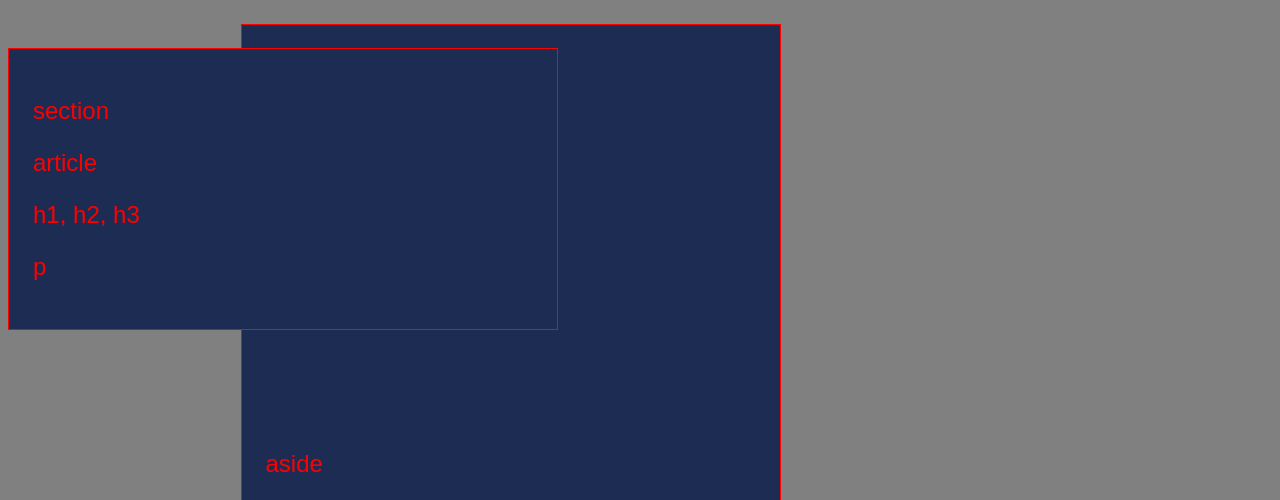
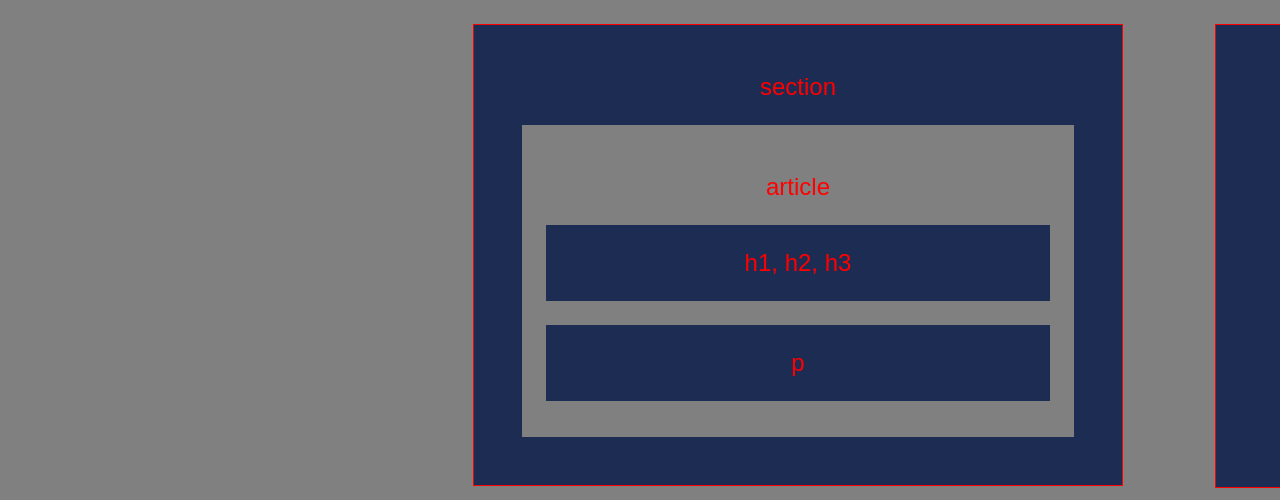
Before and after one commit to LonnieWhite/HW-Wireframe, a plain HTML site: page index.html in a window 1280 px wide. Shown: the part 300-800 px from the top of the page. Drawn offline with Linux system fonts and the light colour scheme.

Commit message:
finished project

```diff
--- a/index.html
+++ b/index.html
@@ -19,10 +19,11 @@
         <p id="van">nav</p>
     </nav>
 
+    <div id="complicated">
         <section id="section">
-        <p>section</p>
+            <p id="sectionName">section</p>
             <div id="article">
-            <p>article</p>
+                <p class="article">article</p>
                 <div>
                     <p id="h">h1, h2, h3</p>
                     <p id="p">p</p>
@@ -31,10 +32,11 @@
         </section>
 
         <aside id="aside">
-        <p>aside</p>
+            <p class="aside">aside</p>
         </aside>
+    </div>
 
-    <footer id="footer">
+    <footer>
         <p id="bottom">footer</p>
     </footer>
 
--- a/style.css
+++ b/style.css
@@ -6,7 +6,7 @@ body {
 }
 
 
-/******** HEADER *********/
+/************ HEADER **********/
 
 #header {
     width: 41.25em;
@@ -22,7 +22,7 @@ body {
 }
 
 
-/******** NAV *********/
+/********** NAV **********/
 
 #nav {
     width: 41.25em;
@@ -38,35 +38,77 @@ body {
 }
 
 
-/******** SECTIOn *********/
+/******** COMPLICATED DIV *********/
+
+#complicated {
+    width: 43em;
+    height: 19em;
+    margin: 1em 19.3754em 1em 19.375em;
+}
+
+
+/** section **/
 
 #section {
     float: left;
-    width: 20.833em;
+    width: 25em;
     padding: 1em;
-    margin: 1em 9.6875em 5em 0;
     background-color: #1C2C53;
     color: #FF0000;
     border: 1.5px solid #FF0000;
+    margin: 0 0em 0 0;
+}
+
+#sectionName {
+    text-align: center;
+}
+
+#article {
+    background-color: grey;
+    margin: 1em 1em 1em 1em;
+    padding: 1em 1em 1em 1em;
+}
+
+.article {
+    text-align: center;
+}
+
+#h {
+    background-color: #1C2C53;
+    text-align: center;
+    padding: 1em 0 1em 0;
+}
+
+#p {
+    background-color: #1C2C53;
+    margin: .5em 0 .5em 0;
+    text-align: center;
+    padding: 1em 0 1em 0;
 }
 
 
-/******** ASIDE *********/
+/** aside **/
 
 #aside {
-    float: rigt;
-    width: 20.417em;
-    padding: 1em;
-    margin: 1em 0 1em 9.6875em;
+    width: 12em;
+    height: 19.25em;
+    float: right;
     background-color: #1C2C53;
     color: #FF0000;
     border: 1.5px solid #FF0000;
+    margin: 0 0 1em 3em;
+    padding: 0 0em 0 0;
+}
+
+.aside {
+    text-align: center;
 }
 
 
-/******** FOOTER *********/
+/********** FOOTER ***********/
 
-#footer {
+footer {
+    clear: both;
     width: 41.25em;
     padding: 1em;
     margin: 1em 19.375em 1em 19.375em;
```
Lines whose indentation alone changed are shown as unchanged.
